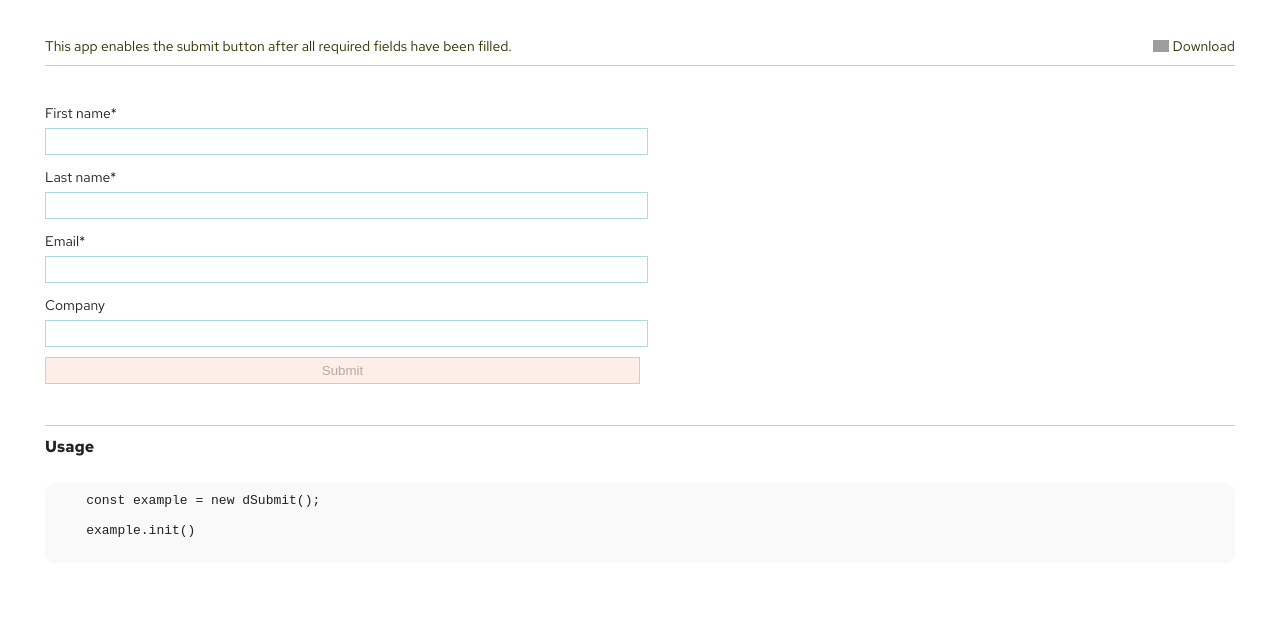
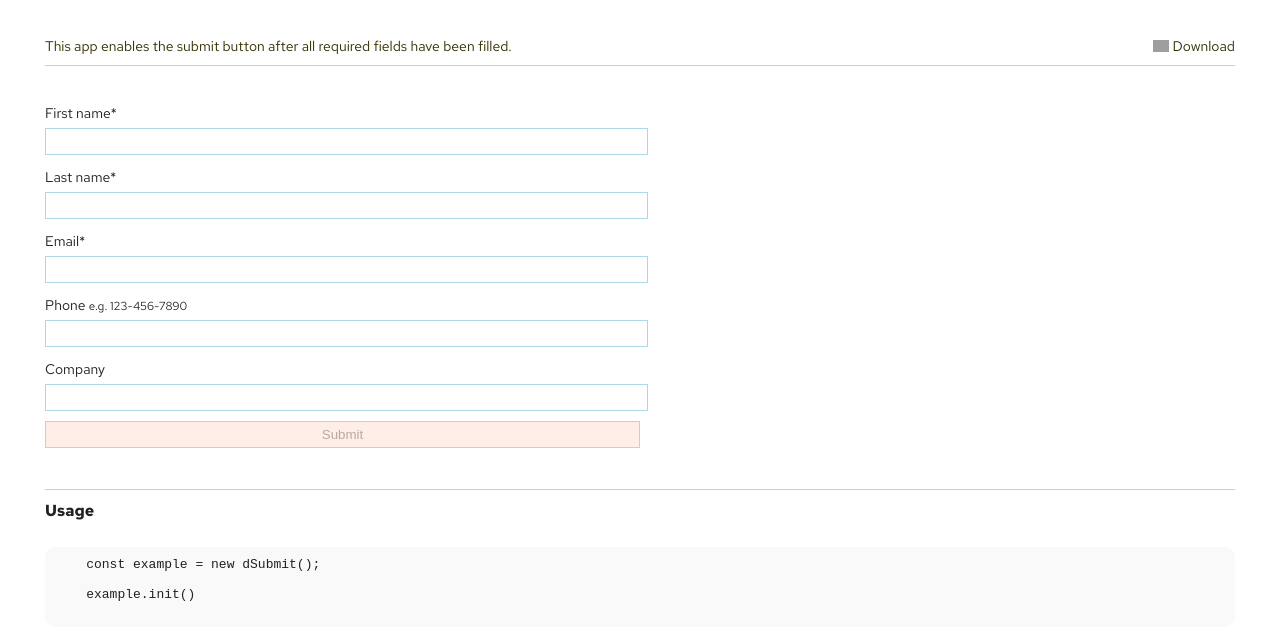
Before and after one commit to homerocavazos/dsubmit, a plain HTML site: page index.html in a window 1280 px wide. Shown: the part 127-766 px from the top of the page. Drawn offline with Linux system fonts and the light colour scheme; grey boxes are pictures that could not be loaded.

Commit message:
added number

```diff
--- a/index.html
+++ b/index.html
@@ -53,7 +53,10 @@
       <input type="text" id="lname" name="lname" value="" required><br>
 
       <label for="email">Email*</label><br>
-      <input type="email" id="email" name="email" value="" required><br>
+      <input type="email" id="email" name="email" value=""  required><br>
+
+      <label for="phone">Phone <small>e.g. 123-456-7890</small></label><br>
+      <input type="tel" id="phone" name="phone" pattern="[0-9]{3}-[0-9]{3}-[0-9]{4}"><br>
 
       <label for="company">Company</label><br>
       <input type="text" id="company" name="company" value=""><br>
```
